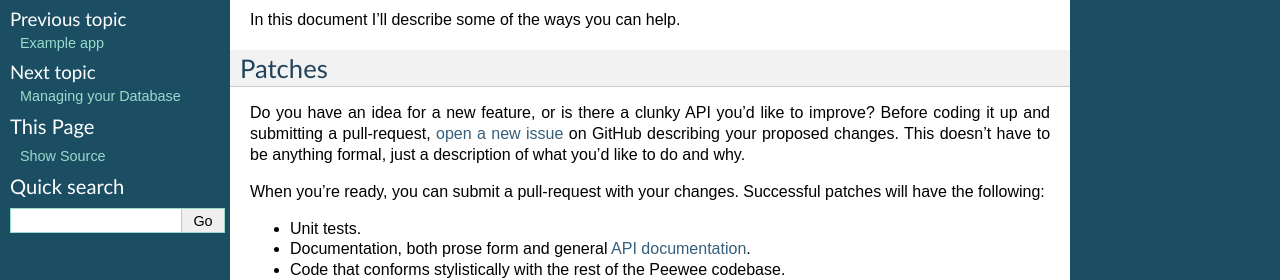
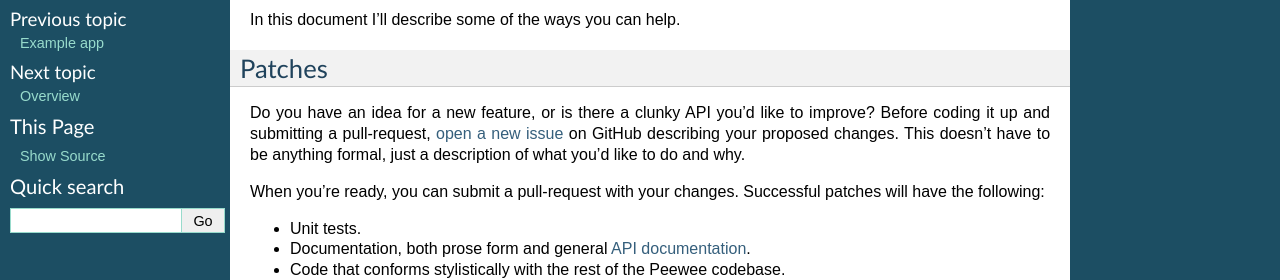
Before and after one commit to coleifer/peewee, a Sphinx documentation site: the page built from docs/peewee/contributing.rst, in a window 1280 px wide. Shown: the part 140-420 px from the top of the page. Built offline with Sphinx 7.4.7, drawn with Linux system fonts in a browser that asks for light colours.

Commit message:
Overview docs stub.

```diff
--- a/docs/index.rst
+++ b/docs/index.rst
@@ -48,11 +48,8 @@
    peewee/quickstart
    peewee/example
    peewee/contributing
-   peewee/database
-   peewee/models
-   peewee/querying
+   peewee/overview
    peewee/transactions
-   peewee/playhouse
    peewee/api
 
 Note
--- /dev/null
+++ b/docs/peewee/overview.rst
@@ -0,0 +1,4 @@
+.. _overview:
+
+Overview
+========
```
